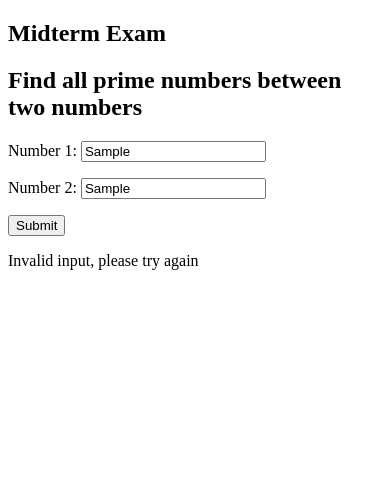
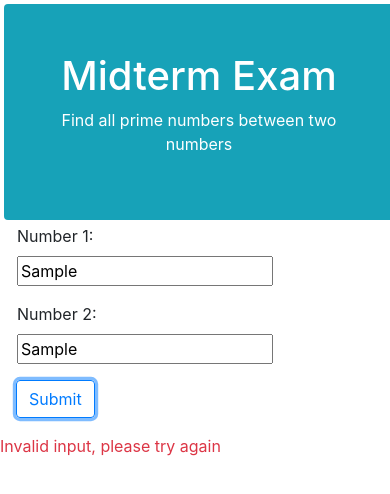
Before and after one commit to rogerwolf666/IS445HW5, a plain HTML site: page index.html in a window 390 px wide. Both pictures are taken after typing "Sample", "Sample" into the empty fields and a click on the input "Submit". Drawn offline with nearby package versions, Linux system fonts and the light colour scheme.

Commit message:
Formatting

```diff
--- a/app.js
+++ b/app.js
@@ -6,7 +6,7 @@ formElement.addEventListener("submit", e => {
   var small;
   var large;
   let primeNums = [];
-  var k;
+  var divideCheck;
 
   if(numOne > numTwo){
     small = numTwo;
@@ -14,23 +14,23 @@ formElement.addEventListener("submit", e => {
   }
   else{
     small = numOne
-  large = numTwo
-}
+    large = numTwo
+  }
 
-  if((numOne < 2 || numOne > 100||numTwo < 2 || numTwo > 100 || isNaN(numOne) || isNaN(numTwo))){document.getElementById("output").innerHTML=`<p>Invalid input, please try again</p>`;}
+  if((numOne < 2 || numOne > 100||numTwo < 2 || numTwo > 100 || isNaN(numOne) || isNaN(numTwo))){document.getElementById("output").innerHTML=`<p class="text-danger">Invalid input, please try again</p>`;}
 
   else {
     for(var i = small; i<=large;i+=1){
-      k=0
+      divideCheck=0
       for(var j = 2; j<i;j+=1){
-        if(i%j===0){k+=1}
+        if(i%j===0){divideCheck+=1}
       }
-      if(k===0){primeNums.push(i)}
+      if(divideCheck===0){primeNums.push(i)}
     }
-    document.getElementById("output").innerHTML=`<p>There are ${primeNums.length} prime numbers.</p>`;
+    document.getElementById("output").innerHTML=`<p class="text-info">There are ${primeNums.length} prime numbers.</p>`;
 
     if(primeNums.length > 0){
-      document.getElementById("output").innerHTML+=`<p>${primeNums.toString()}</p>`;
+      document.getElementById("output").innerHTML+=`<p class="text-danger font-weight-bold">${primeNums.toString()}</p>`;
     }
 
 
--- a/index.html
+++ b/index.html
@@ -4,24 +4,36 @@
   <meta charset="UTF-8">
   <meta name="viewport" content="width=device-width, initial-scale=1.0">
   <title>Homework 5</title>
+  <link rel="stylesheet" href="https://stackpath.bootstrapcdn.com/bootstrap/4.4.1/css/bootstrap.min.css" integrity="sha384-Vkoo8x4CGsO3+Hhxv8T/Q5PaXtkKtu6ug5TOeNV6gBiFeWPGFN9MuhOf23Q9Ifjh" crossorigin="anonymous">
   <link rel="stylesheet" href="style.css">
 </head>
 <body>
-  <section id="header">
+  <section class="container-fluid w-100 rounded align-middle text-center bg-info text-white m-1 p-5">
     <h1>Midterm Exam</h1>
-    <h2>Find all prime numbers between two numbers</h2>
+    <p>Find all prime numbers between two numbers</p>
   </section>
   <form>
-    <p>
-      <label for="numberOne">Number 1</label>:
-      <input type="text" name="numberOne" id="numberOne" required>
-    </p>
-    <p>
-      <label for="numberTwo">Number 2</label>:
+    <div id="inputOrder" class="row pl-3">
+    <div id="firstInput" class="col-12 col-md mb-3 pl-3">
+      <div>
+        <label for="numberOne">Number 1:</label>
+      </div>
+      <div>
+        <input type="text" name="numberOne" id="numberOne" required>
+      </div>
+    </div>
+    <div id="secondInput" class="col-12 col-md mb-3 pl-3">
+      <div>
+      <label for="numberTwo">Number 2:</label>
+    </div>
+    <div>
       <input type="text" name="numberTwo" id="numberTwo" required>
-    </p>
-
-    <input type="submit" value="Submit">
+    </div>
+  </div>
+</div>
+  <div id="button" class="pl-3">
+    <input type="submit" value="Submit" class="btn btn-outline-primary mb-3">
+  </div>
   </form>
 <div id="output"></div>
   <script src="app.js"></script>
```
